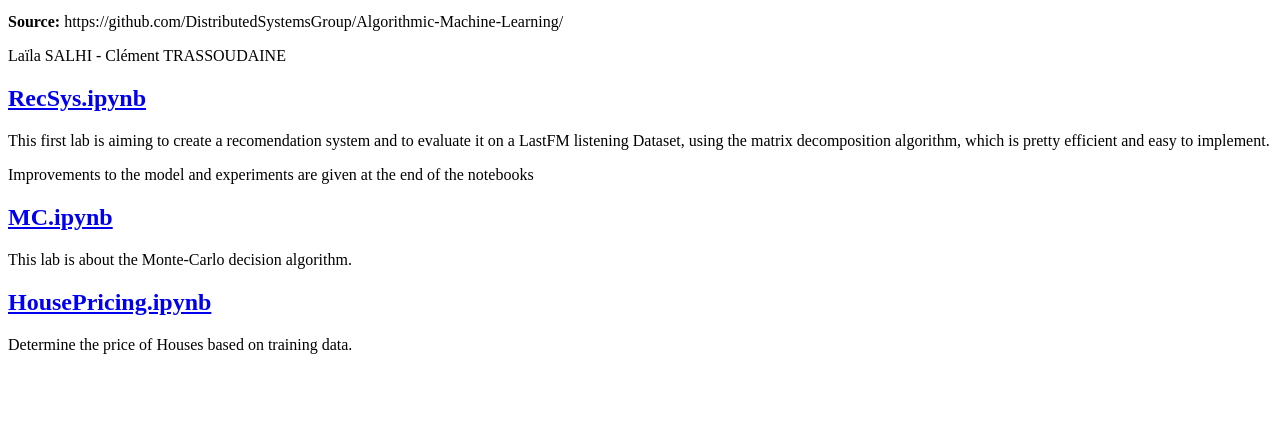
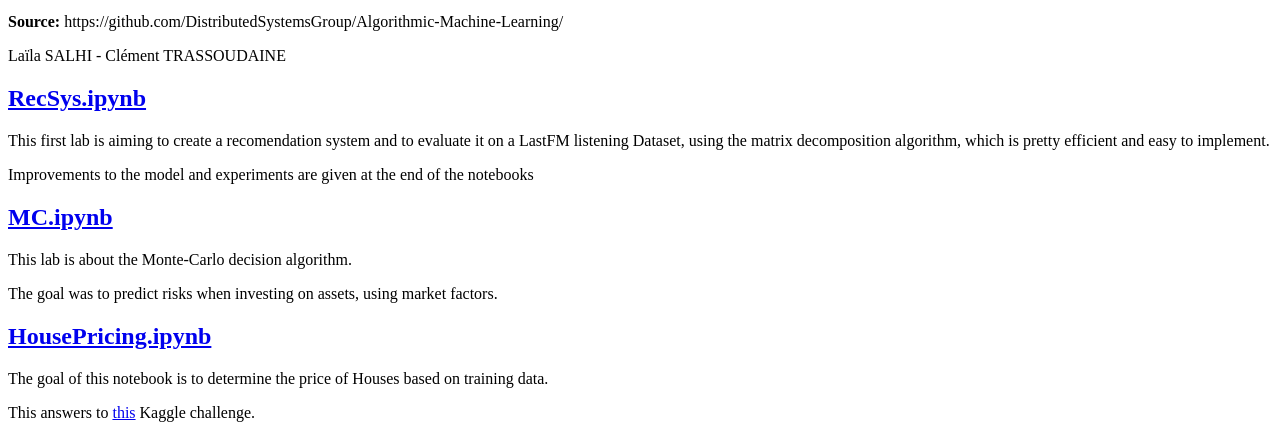
Before and after one commit to intv0id/AML_Course, a plain HTML site: page index.html in a window 1280 px wide. Shown: the part 437-875 px from the top of the page. Before the commit the page ends 807 px from the top, so only its background shows below. Drawn offline with Linux system fonts and the light colour scheme.

Commit message:
Deploy intv0id/AML_Course to github.com/intv0id/AML_Course.git:gh-pages

```diff
--- a/index.html
+++ b/index.html
@@ -11,5 +11,7 @@
 <p>Improvements to the model and experiments are given at the end of the notebooks</p>
 <h2 id="mc.ipynb"><a href="MC.html">MC.ipynb</a></h2>
 <p>This lab is about the Monte-Carlo decision algorithm.</p>
+<p>The goal was to predict risks when investing on assets, using market factors.</p>
 <h2 id="housepricing.ipynb"><a href="HousePricing.html">HousePricing.ipynb</a></h2>
-<p>Determine the price of Houses based on training data.</p>
+<p>The goal of this notebook is to determine the price of Houses based on training data.</p>
+<p>This answers to <a href="https://www.kaggle.com/c/house-prices-advanced-regression-technique">this</a> Kaggle challenge.</p>
```
